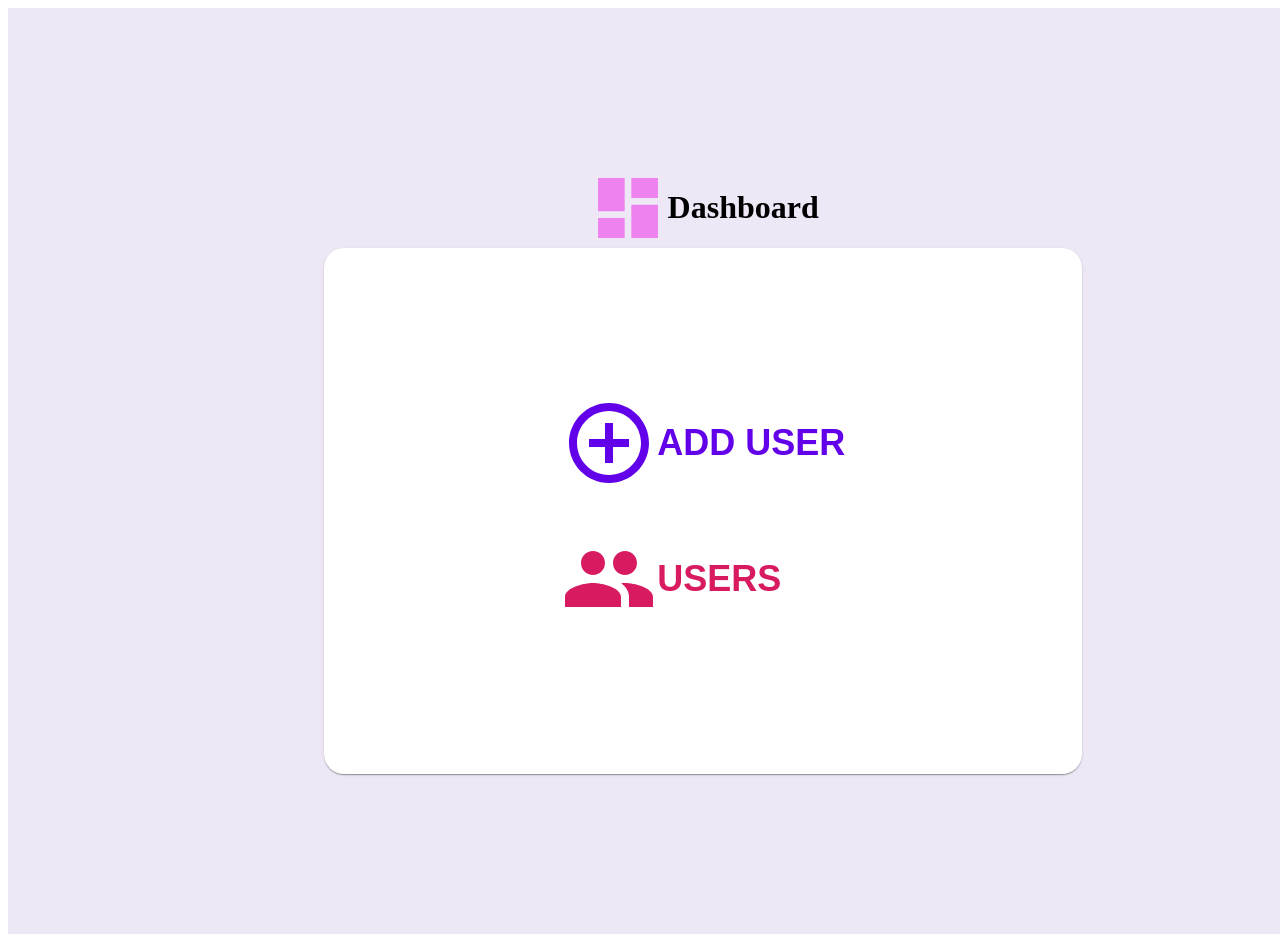
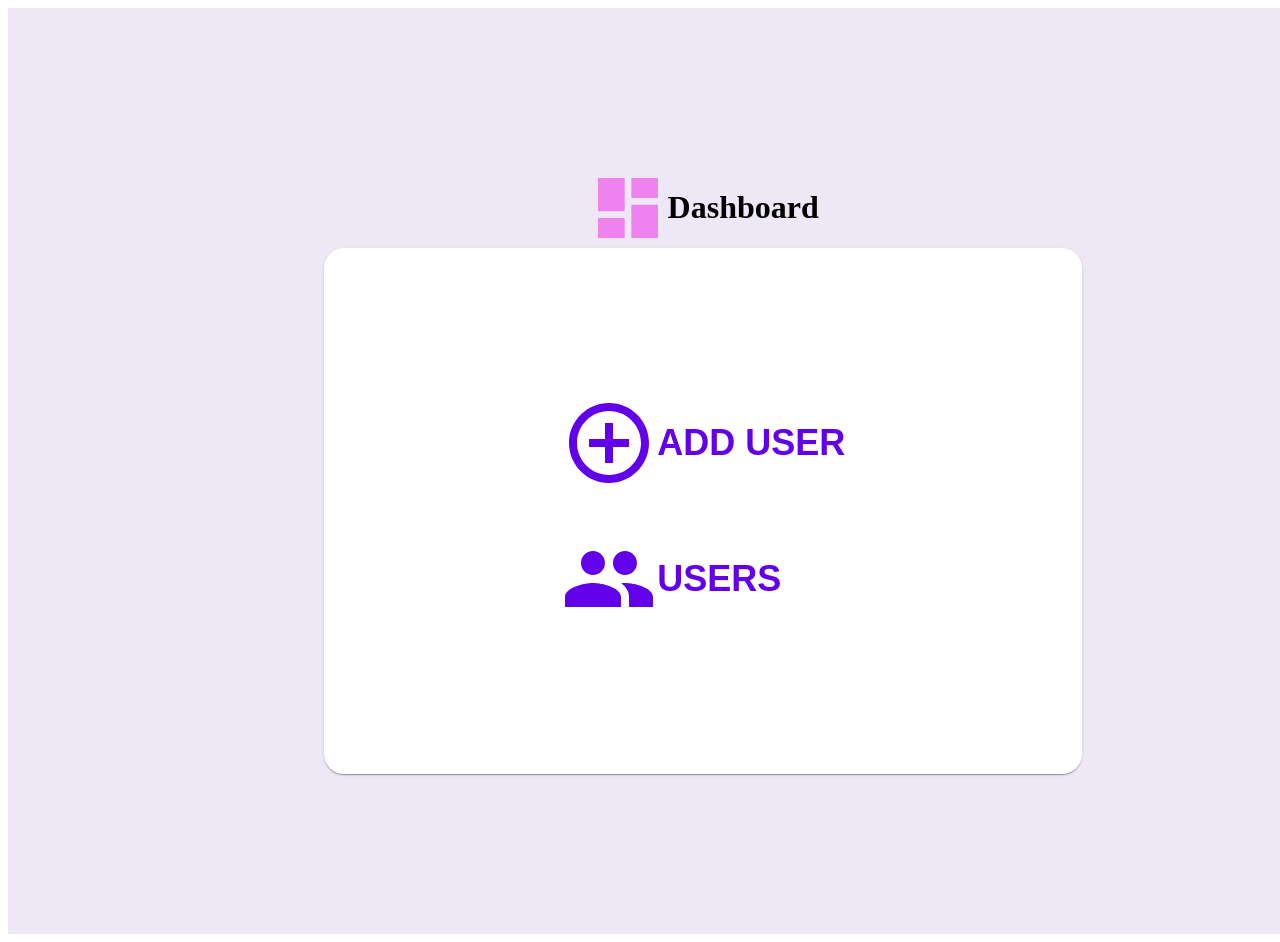
Before and after one commit to Giricr7/CRUD-dashboard, a React (Create React App) app: page / in a window 1280 px wide. Shown: the top 942 px of the page. Built offline with nearby package versions, Linux system fonts and the light colour scheme.

Commit message:
first commit

```diff
--- a/src/Dashboard.js
+++ b/src/Dashboard.js
@@ -52,8 +52,8 @@ function Dashboard() {
 
                         <div style={{ display: "flex" }}>
                         <Link to= {"/users"} > <IconButton>
-                                <PeopleIcon style={{ fontSize: "400%",color:"#D81B60" }} />
-                                <h2 style={{color:"#D81B60"}}>USERS</h2>
+                                <PeopleIcon style={{ fontSize: "400%",color:"#6200EA" }} />
+                                <h2 style={{color:"#6200EA"}}>USERS</h2>
                             </IconButton></Link>
                     </div>
 
```
